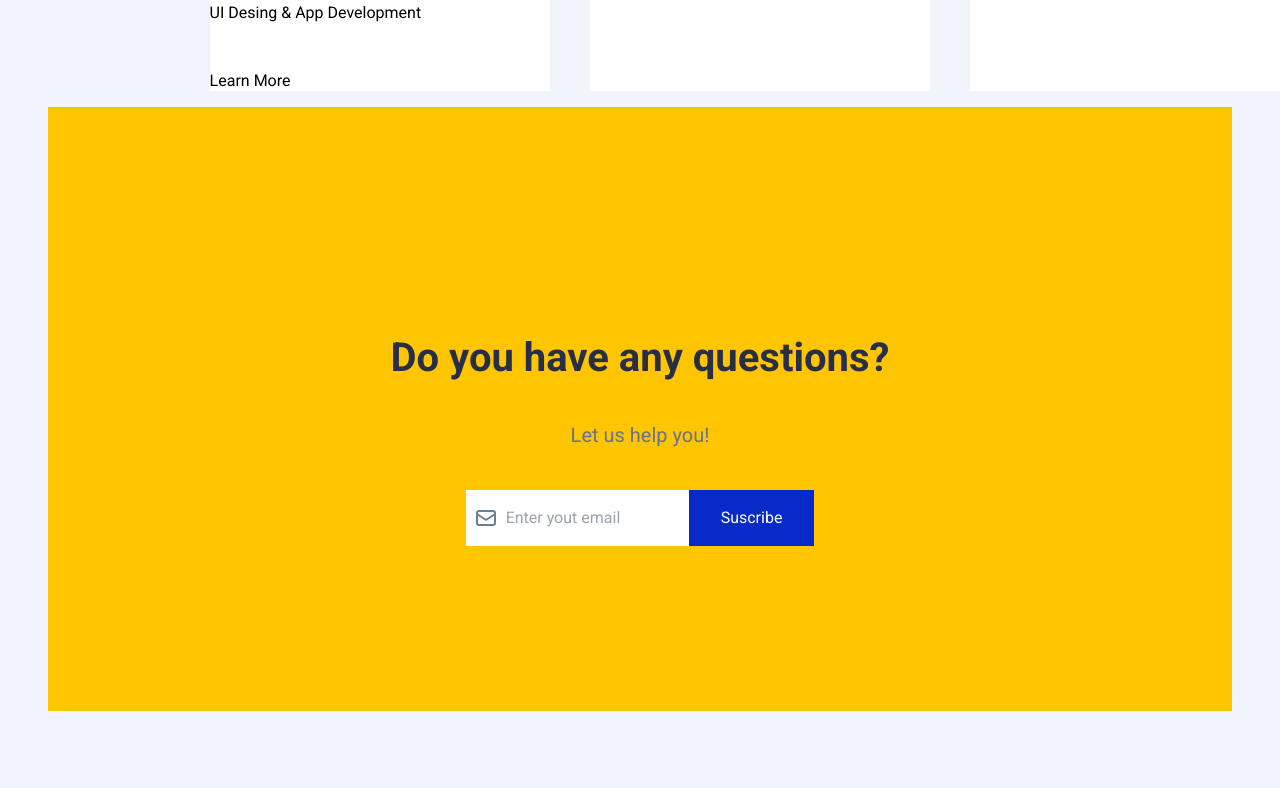
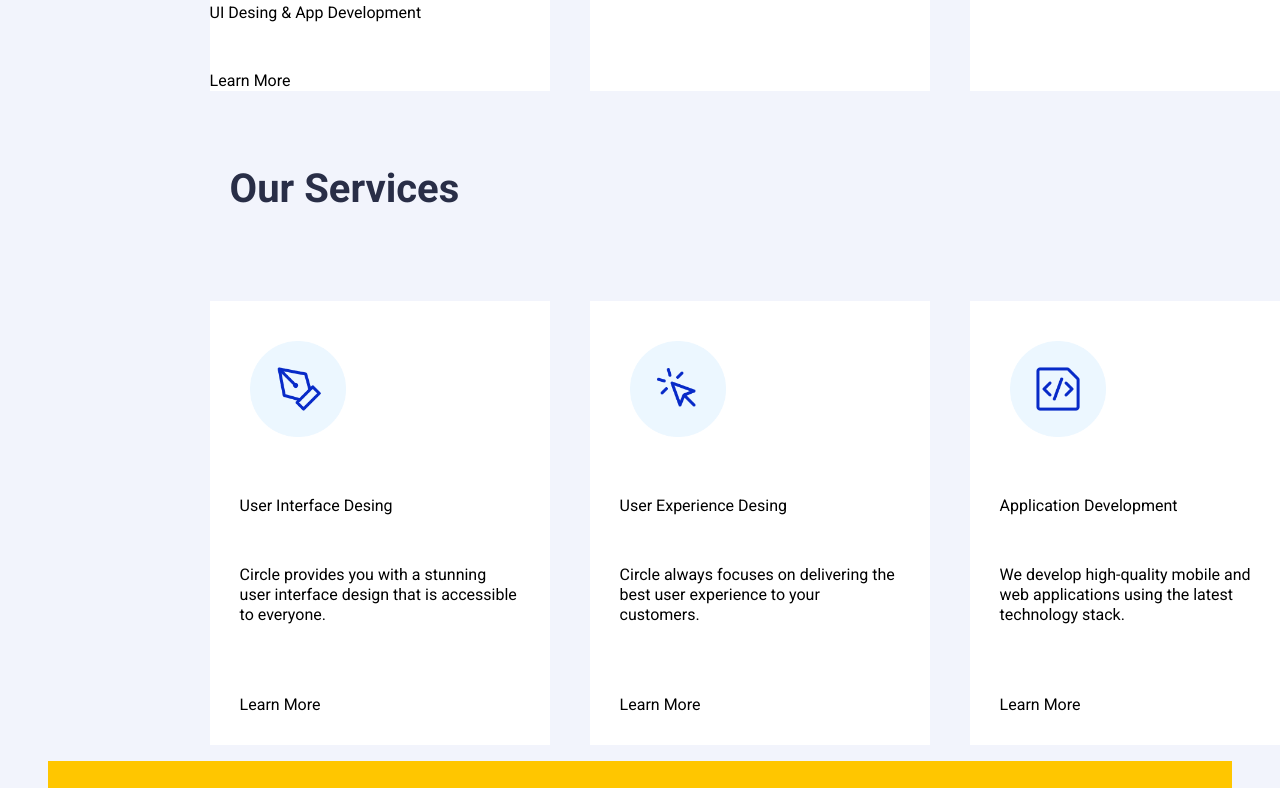
Before and after one commit to maaduuu/MidTerm-Project, a plain HTML site: page index.html in a window 1280 px wide. Shown: the part 1530-2318 px from the top of the page. Drawn offline with nearby package versions, Linux system fonts and the light colour scheme.

Commit message:
our servecis almost done

```diff
--- a/index.html
+++ b/index.html
@@ -144,42 +144,43 @@
         <p>"Circle helped us through every stage of our startup. We really enjoyed working with you."</p>
         <img class="booking_review" src="Client's Information.png" alt="booking_review" />
     </section>
+-->
+    <section class="mt-[40px] pr-[30px] pl-[30px]">
 
-    <section>
-        <h2>Our Services</h2>
-              -->
-    <!--Inside this "div" I will make another 3 to facility the CSS-->
-    <!-- <div>
-            <div>
-                <img class="wirting_pen_icon" src="Icon 1.png" alt="writing pen icon" />
-                <h3>User Interface Desing</h3>
-                <p>Circle provides you with a stunning user interface design that is accessible to everyone.</p>
-                <a href="#">Learn More</a>
-            </div>
+        <div class="flex flex-col justify-between leading-5 mx-[179.6px]">
+            <h1 class="text-[#292E47] leading-[44px] my-5 mx-5 text-[40px] font-bold">Our Services</h1>
 
-            <div>
-                <img class="cursor_icon" src="Icon 2.png" alt="cursor icon" />
-                <h3>User Experience Desing</h3>
-                <p>Circle always focuses on delivering the best user experience to your customers.</p>
-                <a href="#">Learn More</a>
-            </div>
+            <div class="grid gap-[16px_40px] auto-cols-[1fr] grid-cols-[340px_340px_340px] grid-rows-[444px_0px] mt-[70px]">
+                <div class="bg-white flex flex-col justify-between">
+                    <img class="h-24 w-24 mt-10 ml-10" src="img-index\Icon 1.png" alt="writing pen icon" />
+                    <h3 class="mx-[30px] mt-[30px] mb-[20px]">User Interface Desing</h3>
+                    <p class="mx-[30px] mb-[10px]">Circle provides you with a stunning user interface design that is accessible to everyone.</p>
+                    <a href="#" class="m-[30px]">Learn More</a>
+                </div>
 
-            <div>
-                <img class="file_icon" src="Icon 3.png" alt="file icon" />
-                <h3>Application Development</h3>
-                <p>We develop high-quality mobile and web applications using the latest technology stack.</p>
-                <a href="#">Learn More</a>
+                <div class="bg-white flex flex-col justify-between">
+                    <img class="h-24 w-24 mt-10 ml-10" src="img-index\Icon 2.png" alt="cursor icon" />
+                    <h3 class="mx-[30px] mt-[30px] mb-[20px]">User Experience Desing</h3>
+                    <p class="mx-[30px] mb-[10px]">Circle always focuses on delivering the best user experience to your customers.</p>
+                    <a href="#" class="m-[30px]">Learn More</a>
+                </div>
+
+                <div class="bg-white flex flex-col justify-between">
+                    <img class="h-24 w-24 mt-10 ml-10" src="img-index\Icon 3.png" alt="file icon" />
+                    <h3 class="mx-[30px] mt-[30px] mb-[20px]">Application Development</h3>
+                    <p class="mx-[30px] mb-[10px]">We develop high-quality mobile and web applications using the latest technology stack.</p>
+                    <a href="#" class="m-[30px]">Learn More</a>
+                </div>
             </div>
         </div>
 
-    </section> -->
+    </section>
 
       <section class="bg-[#FFC600] pt-16 mr-12 ml-12 flex items-center flex-col">
         <div class="h-[500px] flex justify-center items-center flex-col my-5">
             <h1 class="text-[#292E47] leading-[44px] my-5 mx-5 text-[40px] font-bold">Do you have any questions?</h1>
             <p class="text-[#6B708D] text-[20px] my-5">Let us help you!</p>
             <div class="flex justify-center my-5">
-                <!-- <input type="email" placeholder="Enter your email">  -->
                 <div class="relative">
                     <span class="absolute flex items-center left-0 inset-y-0 pl-2">
                         <svg class="h-6 w-6 text-[#6B808D]" fill="none" viewBox="0 0 24 24" stroke="currentColor" stroke-width="2">
```
